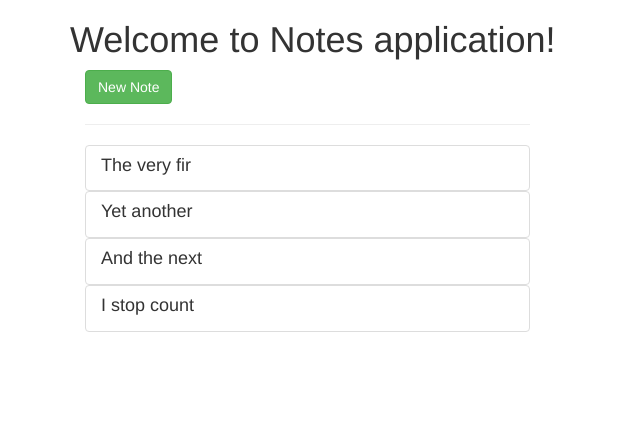
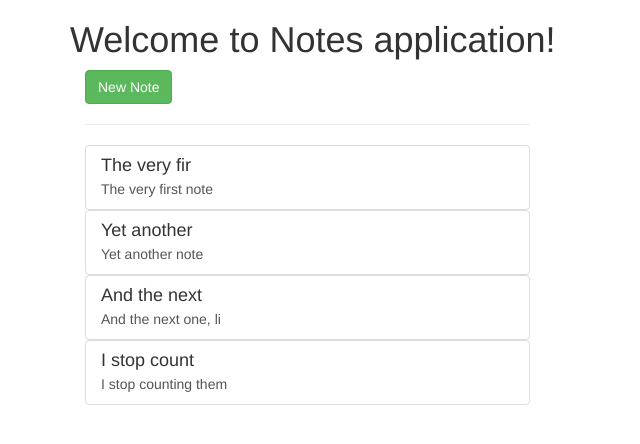
Before and after one commit to jgronost/my-reactive-angular, an Angular app: page /notes in a window 1280 px wide. Shown: the top 444 px of the page, without its empty margins (0-640 px from the left). Built offline with nearby package versions, Linux system fonts and the light colour scheme.

Commit message:
note detil with sliced content

```diff
--- a/src/app/notes/note-list/note-item/note-item.component.html
+++ b/src/app/notes/note-list/note-item/note-item.component.html
@@ -5,5 +5,6 @@
 >
   <div class="pull-left">
     <h4 class="list-group-item-heading">{{note.title}}</h4>
+    <p class="list-group-item-text">{{note.content | slice:0:20}}</p>
   </div>
 </a>
```
